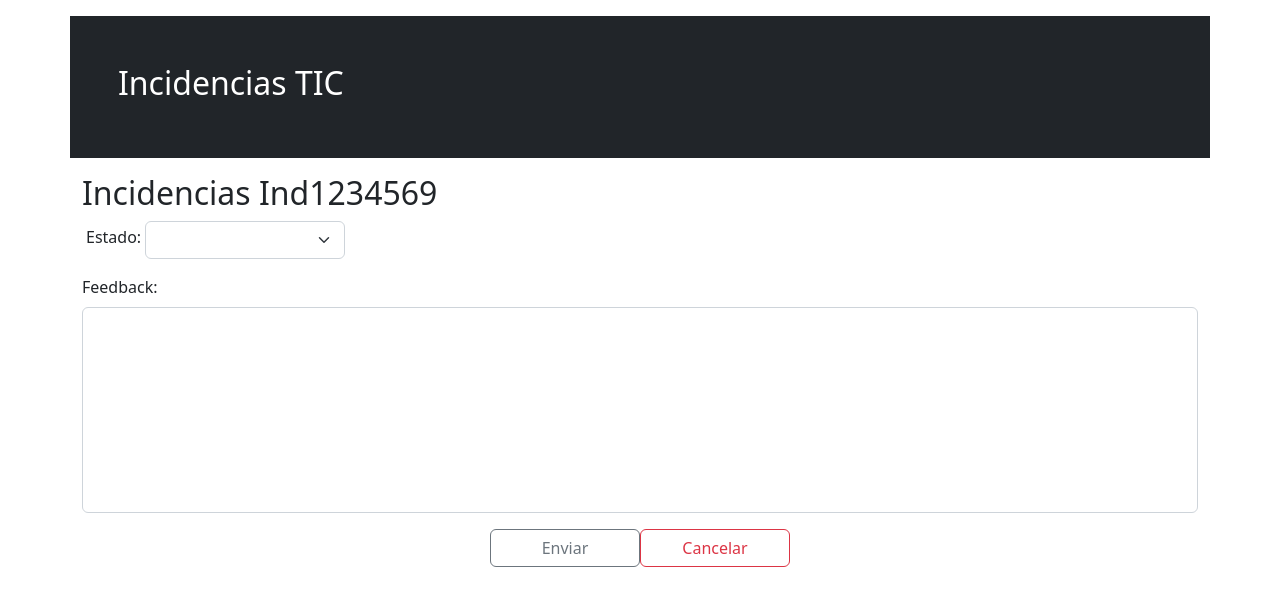
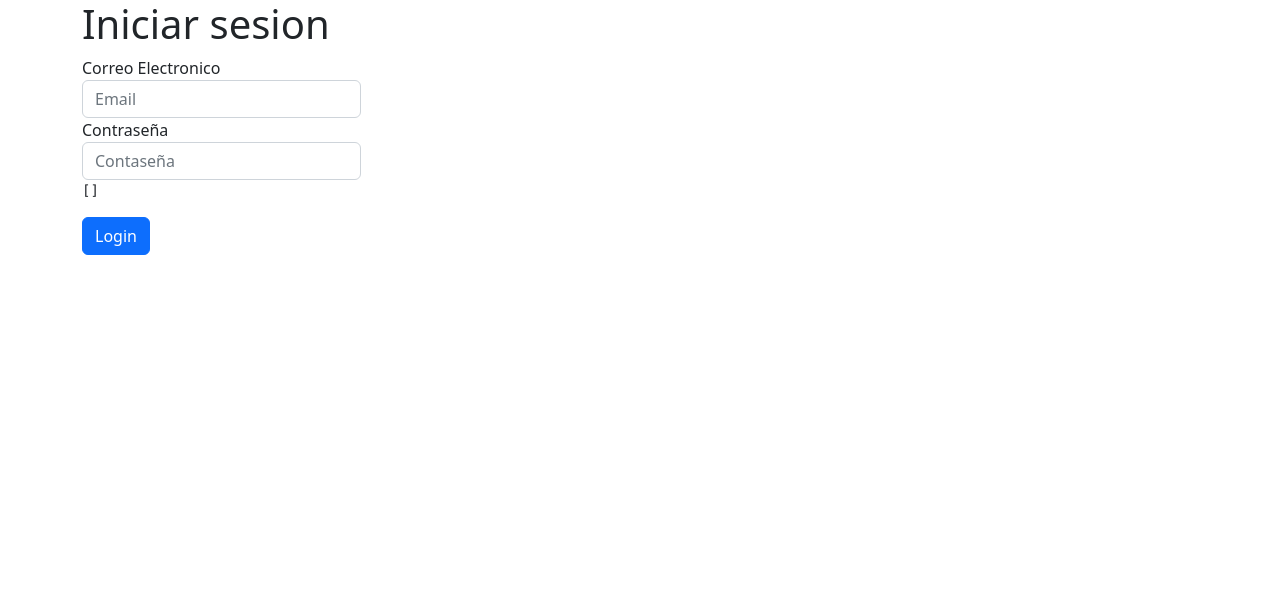
Before and after one commit to MaribelLopezRomero/incidenciasTIC, an Angular app in the folder incidenciasTIC/: page /login in a window 1280 px wide. Shown: the top 606 px of the page. Built offline with nearby package versions, Linux system fonts and the light colour scheme; no server answers.

Commit message:
mod obtenerUsuario sentencia BBDD

```diff
--- a/incidenciasTIC/src/app/app.component.html
+++ b/incidenciasTIC/src/app/app.component.html
@@ -1,5 +1,5 @@
-<!-- <app-login></app-login> -->
+<app-login></app-login>
 <!-- <app-ver-incidencias></app-ver-incidencias> -->
 <!-- <app-gestionar-incidencia-adm></app-gestionar-incidencia-adm> -->
 <!-- <app-crear-incidencia></app-crear-incidencia> -->
-<app-mod-incidencias-adm></app-mod-incidencias-adm>
+<!-- <app-mod-incidencias-adm></app-mod-incidencias-adm> -->
--- a/incidenciasTIC/src/app/login/login.component.ts
+++ b/incidenciasTIC/src/app/login/login.component.ts
@@ -63,17 +63,17 @@ export class LoginComponent {
 
 
   obtenerUsuarios() {
-    // this.usuariosServicio.obtenerUsuarios(this.usuario).subscribe(
-    //   result => this.usuarios = result
-    // );
+    this.usuariosServicio.obtenerUsuarios(this.usuario).subscribe(
+      result => this.usuarios = result
+    );
 
     //ARRAY PROVISIONAL QUE SIMULA DATOS DE LA BBDD
 
-    this.usuarios[0]={
-      nombre:"maribel",
-      codUsu:1,
-    }
-    console.log("entra a obtener usuarios")
+    // this.usuarios[0]={
+    //   nombre:"maribel",
+    //   codUsu:1,
+    // }
+    // console.log("entra a obtener usuarios")
   }
 
 
```
Also changed, not shown: 1 other file (tests, documents, lock files or other folders).
